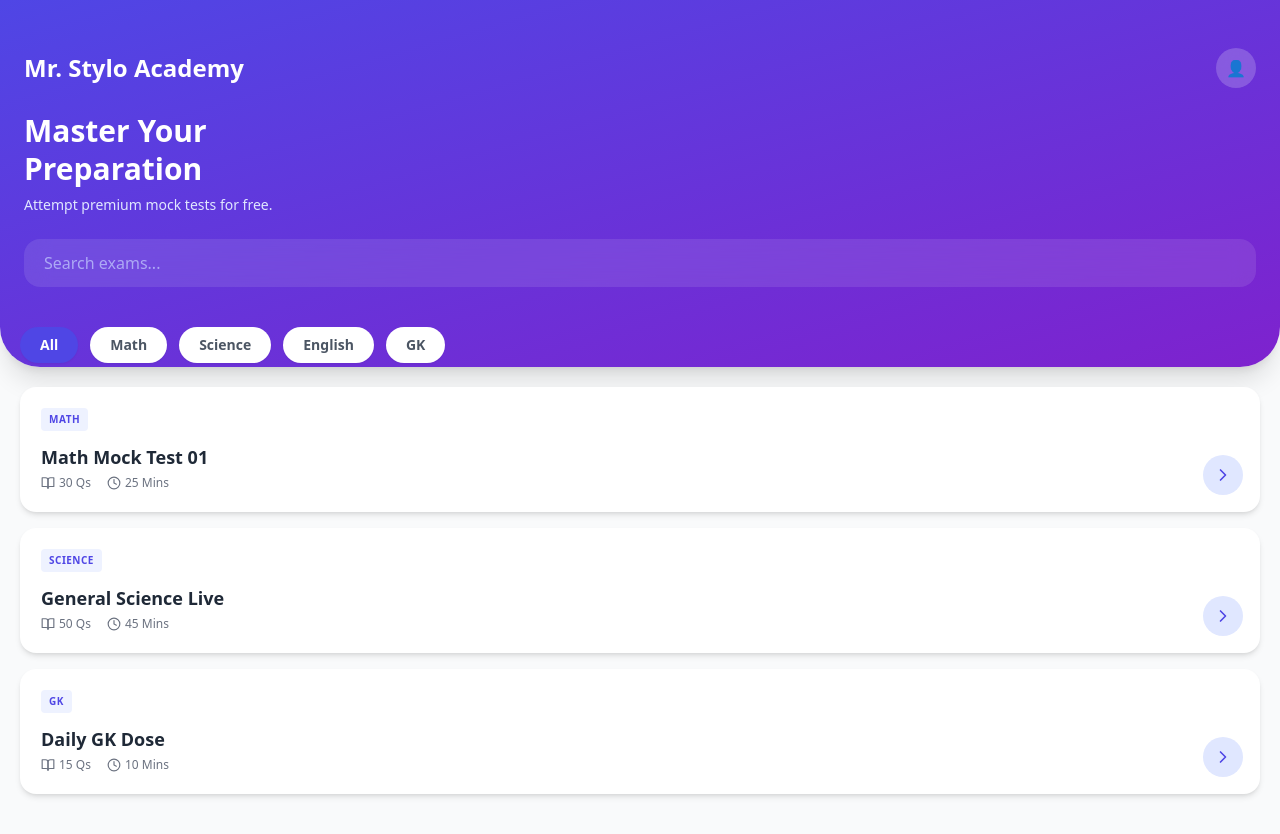
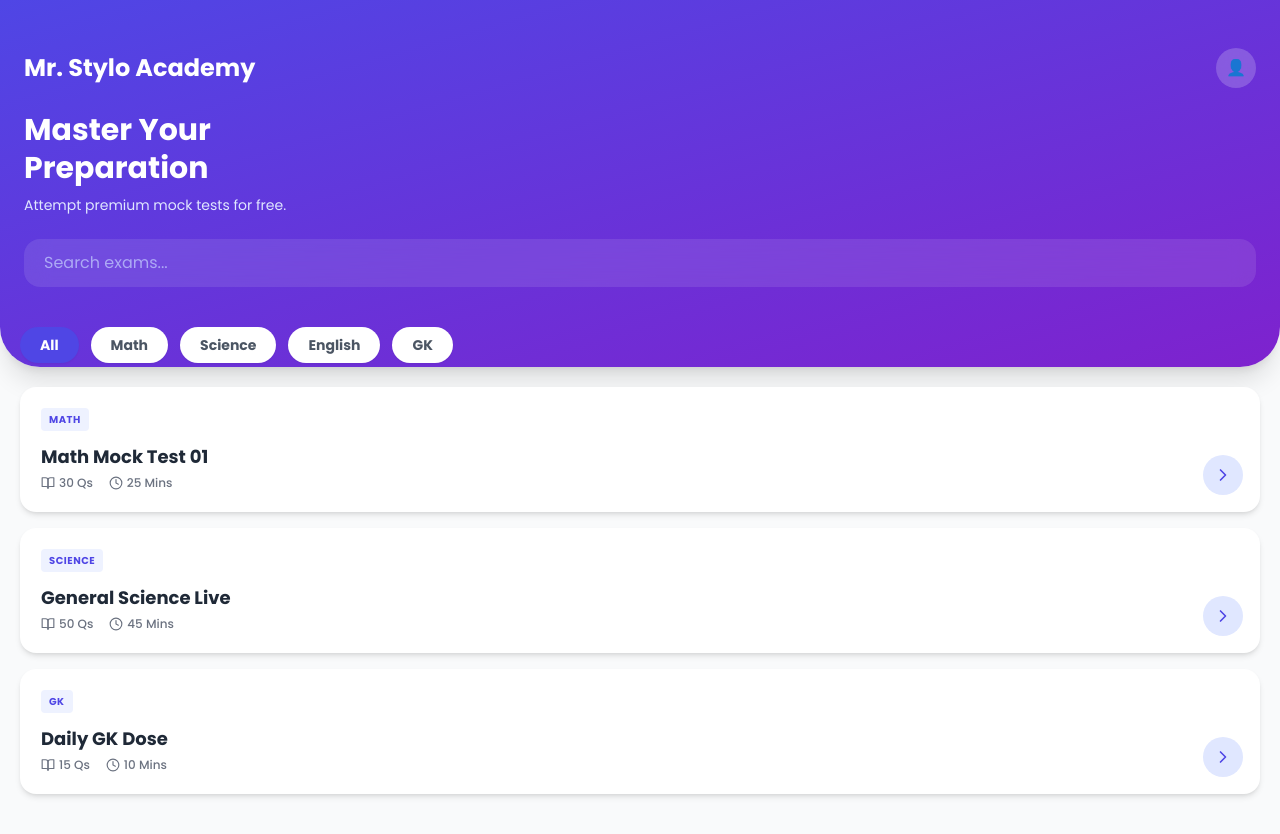
Before and after one commit to mrstylo-xx/exam, a Next.js app: page / in a window 1280 px wide. Built offline with nearby package versions, Linux system fonts and the light colour scheme.

Commit message:
Update tailwind.config.ts

```diff
--- a/tailwind.config.ts
+++ b/tailwind.config.ts
@@ -7,8 +7,9 @@ const config: Config = {
   theme: {
     extend: {
       fontFamily: {
-        poppins: "var(--font-poppins, 'Poppins', sans-serif)",
-        bengali: "var(--font-bengali, 'Noto Serif Bengali', serif)",
+        poppins: ["var(--font-poppins)", "sans-serif"],
+        bengali: ["var(--font-bengali)", "serif"],
+        sans: ["var(--font-poppins)", "sans-serif"],
       },
       backgroundImage: {
         "gradient-radial": "radial-gradient(var(--tw-gradient-stops))",
```
